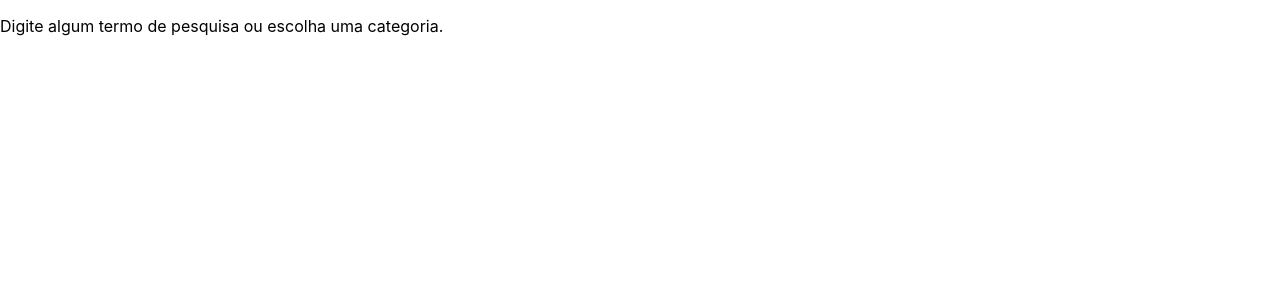
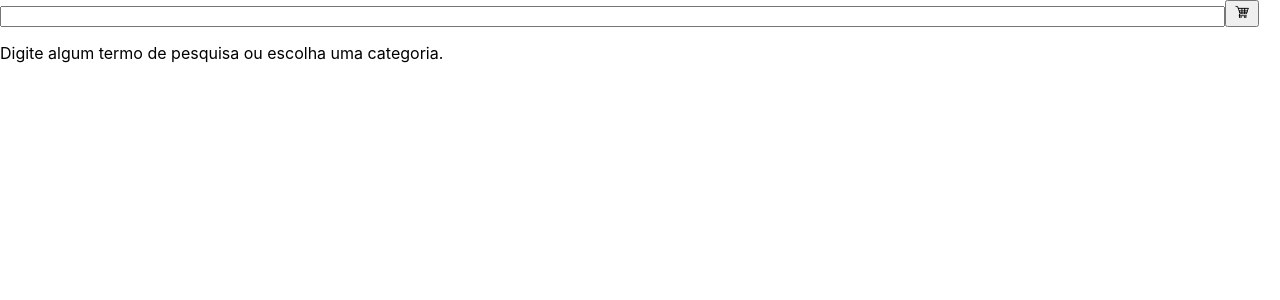
Before and after one commit to netoelix/online-store, a React (Vite) app: page / in a window 1280 px wide. Shown: the top 300 px of the page. Built offline with nearby package versions, Linux system fonts and the light colour scheme.

Commit message:
Requisito 03

```diff
--- a/src/App.tsx
+++ b/src/App.tsx
@@ -1,12 +1,13 @@
 import { Routes, Route } from 'react-router-dom';
 import './App.css';
 import Home from './pages/home';
+import Cart from './pages/cart';
 
 function App() {
   return (
     <Routes>
       <Route path="/" element={ <Home /> } />
-      {/* <Route path="/cart" element={ <Cart /> } /> */}
+      <Route path="/cart" element={ <Cart /> } />
       {/* <Route path="/coffees/:coffee" element={ <Coffee /> } /> */}
     </Routes>
   );
--- /dev/null
+++ b/src/pages/cart.tsx
@@ -0,0 +1,5 @@
+function Cart() {
+  return <p data-testid="shopping-cart-empty-message">Seu carrinho está vazio</p>;
+}
+
+export default Cart;
--- a/src/pages/home.tsx
+++ b/src/pages/home.tsx
@@ -1,6 +1,21 @@
+import { useNavigate } from 'react-router-dom';
+import Cart from '../assets/cartshop.png';
+
 function Home() {
+  const navigate = useNavigate();
   return (
     <div className="home-page">
+      <input
+        id="search"
+        type="text"
+        size={ 150 }
+      />
+      <button
+        data-testid="shopping-cart-button"
+        onClick={ () => navigate('/cart') }
+      >
+        <img src={ Cart } alt="cartshop" width={ 18 } />
+      </button>
       <p data-testid="home-initial-message">
         Digite algum termo de pesquisa ou escolha uma categoria.
       </p>
```
Also changed, not shown: src/assets/cartshop.png (added).
